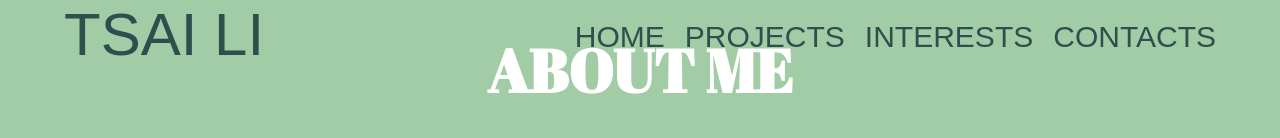
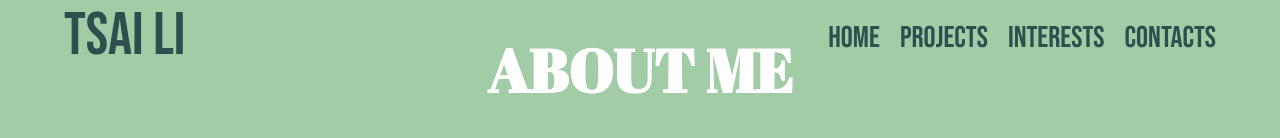
Before and after one commit to CheukTsai/cheuktsai.github.io, a plain HTML site: page views/about.html in a window 1280 px wide. Shown: the top 138 px of the page. Drawn offline with Linux system fonts and the light colour scheme; grey boxes are pictures that could not be loaded; a web font is replaced by a local one.

Commit message:
resolve font issues

```diff
--- a/stylesheets/app.css
+++ b/stylesheets/app.css
@@ -215,7 +215,7 @@ body {
 }
 
 .nav-item {
-    font-family: fantasy;
+    font-family: 'Bebas Neue', cursive;
     font-size: 30px;
     color: darkslategray;
     margin-top: 20px;
@@ -224,7 +224,7 @@ body {
 }
 
 #nav-title {
-    font-family: fantasy;
+    font-family: 'Bebas Neue', cursive;
     color: darkslategray;
 }
 
@@ -263,6 +263,10 @@ body {
 
 .intro .title {
     font-family: 'Abril Fatface', cursive;
+}
+
+#nav-word {
+    font-family: 'Bebas Neue', cursive;
 }
 
 .intro p{
@@ -455,7 +459,7 @@ a {
 }
 
 #copyright {
-    font-family: fantasy;
+    font-family: 'Bebas Neue', cursive;
     text-align: center;
 }
 
--- a/views/about.html
+++ b/views/about.html
@@ -14,6 +14,7 @@
     <link href="https://fonts.googleapis.com/css2?family=Josefin+Sans:ital,wght@1,700&display=swap" rel="stylesheet">
     <link href="https://fonts.googleapis.com/css2?family=Abril+Fatface&family=Josefin+Sans:ital,wght@1,700&display=swap"
         rel="stylesheet">
+    <link href="https://fonts.googleapis.com/css2?family=Bebas+Neue&display=swap" rel="stylesheet">
     <title>Tsai Liiiiiiiiiii</title>
 </head>
 
@@ -82,8 +83,8 @@
             </div>
         </div>
         <div class="intro" id="projects-parent">
-                <h1 class="title">PROJECTS
-                </h1>
+            <h1 class="title">PROJECTS
+            </h1>
             <div class="projects-parent">
                 <div class="project-container">
                     <img src="/resources/campground.jpg" class="project-pic" alt="...">
@@ -111,7 +112,7 @@
                     <img src="/resources/todo.jpg" class="project-pic" alt="...">
                     <div class="carousel-caption">
                         <p class="project-title" id="project-title">Nonprofit Communication Automation [Java]</p>
-                        <p class="project-intro" >Designed Gradle project in Java with MVC architecture, employed builder
+                        <p class="project-intro">Designed Gradle project in Java with MVC architecture, employed builder
                             pattern, enabled program processing specific commands</p>
                         <p class="project-intro">Fulfilled functionalities as: collecting data from CSV files,
                             searching, displaying, deleting, and updating data on original or new CSVs</p>
@@ -121,8 +122,11 @@
                     <img src="/resources/4connect.jpg" class="project-pic" alt="...">
                     <div class="carousel-caption">
                         <p class="project-title" id="project-title">AI Connect Four Game [Python]</p>
-                        <p class="project-intro">Designed and developed the Connect Four graphical game in Python, utilized Processing to fulfill computer and human interactions, visually recorded every move of two players</p>
-                        <p class="project-intro">Stimulated AI chess behavior with Minimax, increased game difficulty and playability</p>
+                        <p class="project-intro">Designed and developed the Connect Four graphical game in Python,
+                            utilized Processing to fulfill computer and human interactions, visually recorded every move
+                            of two players</p>
+                        <p class="project-intro">Stimulated AI chess behavior with Minimax, increased game difficulty
+                            and playability</p>
                         <div class="icon-container">
                         </div>
                     </div>
```
Also changed, not shown: index.html (+3 -1 lines).
